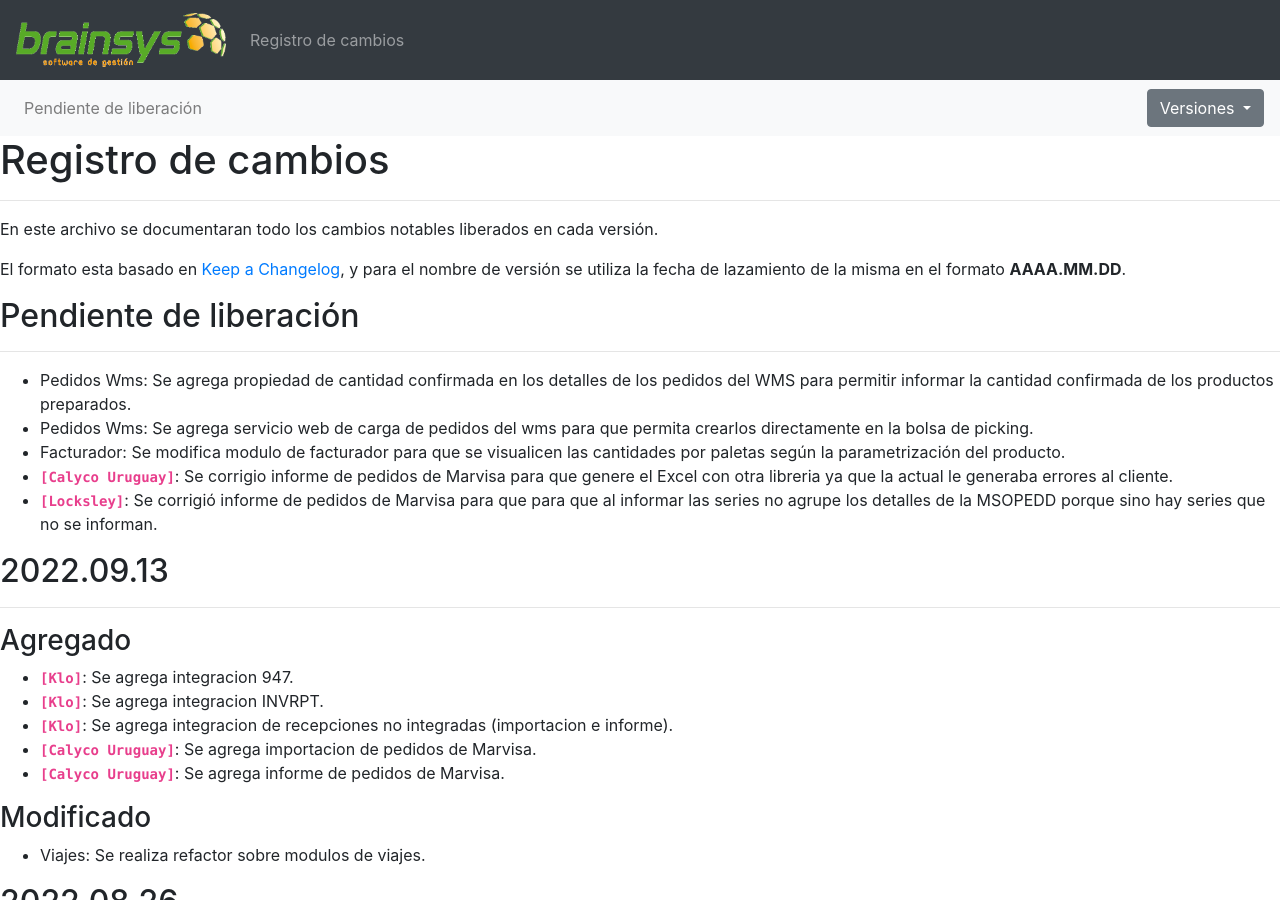
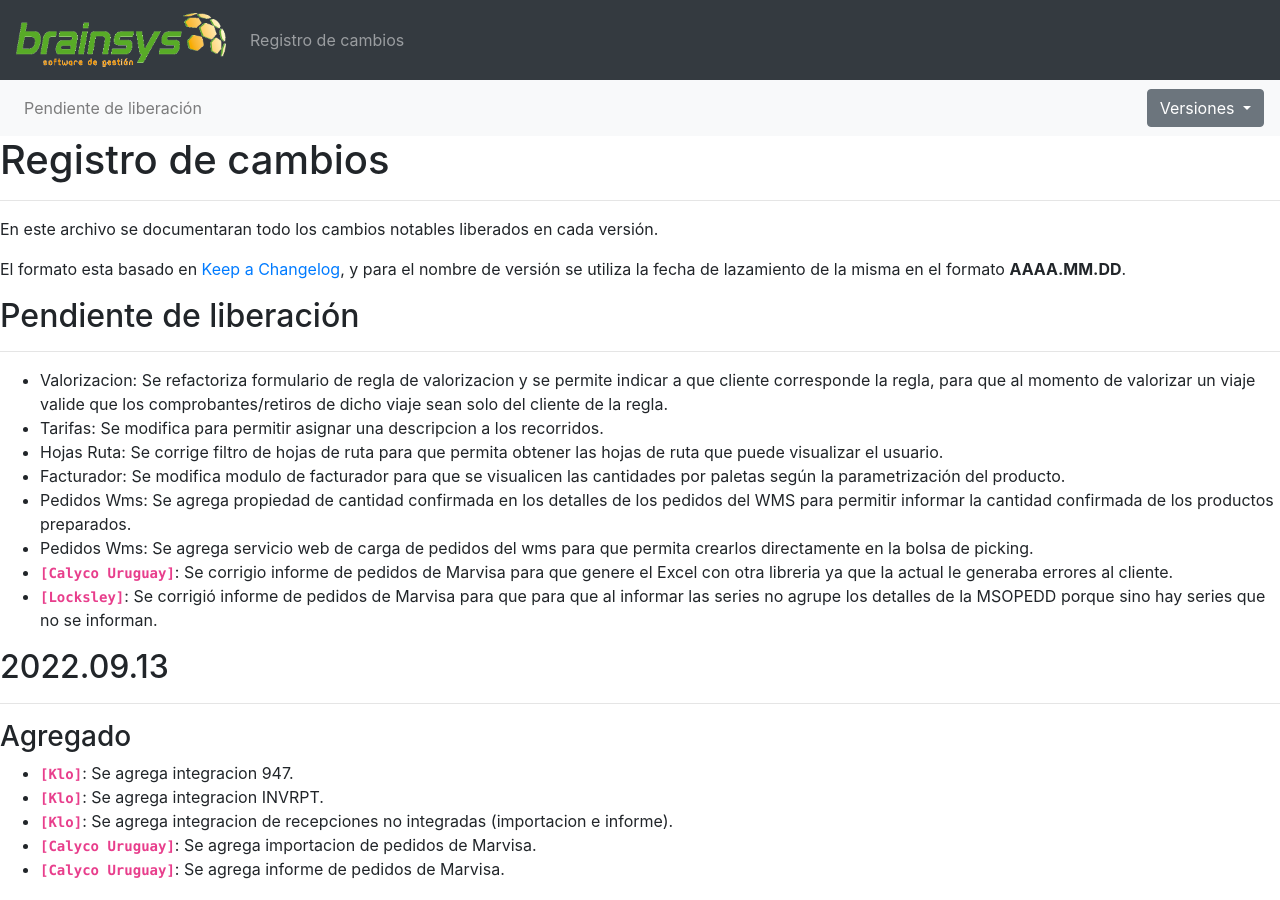
Before and after one commit to brainsys-arsaad/versionado, a Jekyll site: the page built from registro-cambios.markdown, in a window 1280 px wide and 900 px high. Built offline with Jekyll 4.4.1, drawn with Linux system fonts in a browser that asks for light colours.

Commit message:
Update registro-cambios.markdown

```diff
--- a/registro-cambios.markdown
+++ b/registro-cambios.markdown
@@ -76,9 +76,12 @@ El formato esta basado en [Keep a Changelog](https://keepachangelog.com/es-ES/1.
 ## Pendiente de liberación
 ---
 
+- Valorizacion: Se refactoriza formulario de regla de valorizacion y se permite indicar a que cliente corresponde la regla, para que al momento de valorizar un viaje valide que los comprobantes/retiros de dicho viaje sean solo del cliente de la regla.
+- Tarifas: Se modifica para permitir asignar una descripcion a los recorridos.
+- Hojas Ruta: Se corrige filtro de hojas de ruta para que permita obtener las hojas de ruta que puede visualizar el usuario.
+- Facturador: Se modifica modulo de facturador para que se visualicen las cantidades por paletas según la parametrización del producto.
 - Pedidos Wms: Se agrega propiedad de cantidad confirmada en los detalles de los pedidos del WMS para permitir informar la cantidad confirmada de los productos preparados.
 - Pedidos Wms: Se agrega servicio web de carga de pedidos del wms para que permita crearlos directamente en la bolsa de picking.
-- Facturador: Se modifica modulo de facturador para que se visualicen las cantidades por paletas según la parametrización del producto.
 - **`[Calyco Uruguay]`**: Se corrigio informe de pedidos de Marvisa para que genere el Excel con otra libreria ya que la actual le generaba errores al cliente.
 - **`[Locksley]`**: Se corrigió informe de pedidos de Marvisa para que para que al informar las series no agrupe los detalles de la MSOPEDD porque sino hay series que no se informan.
 
```
